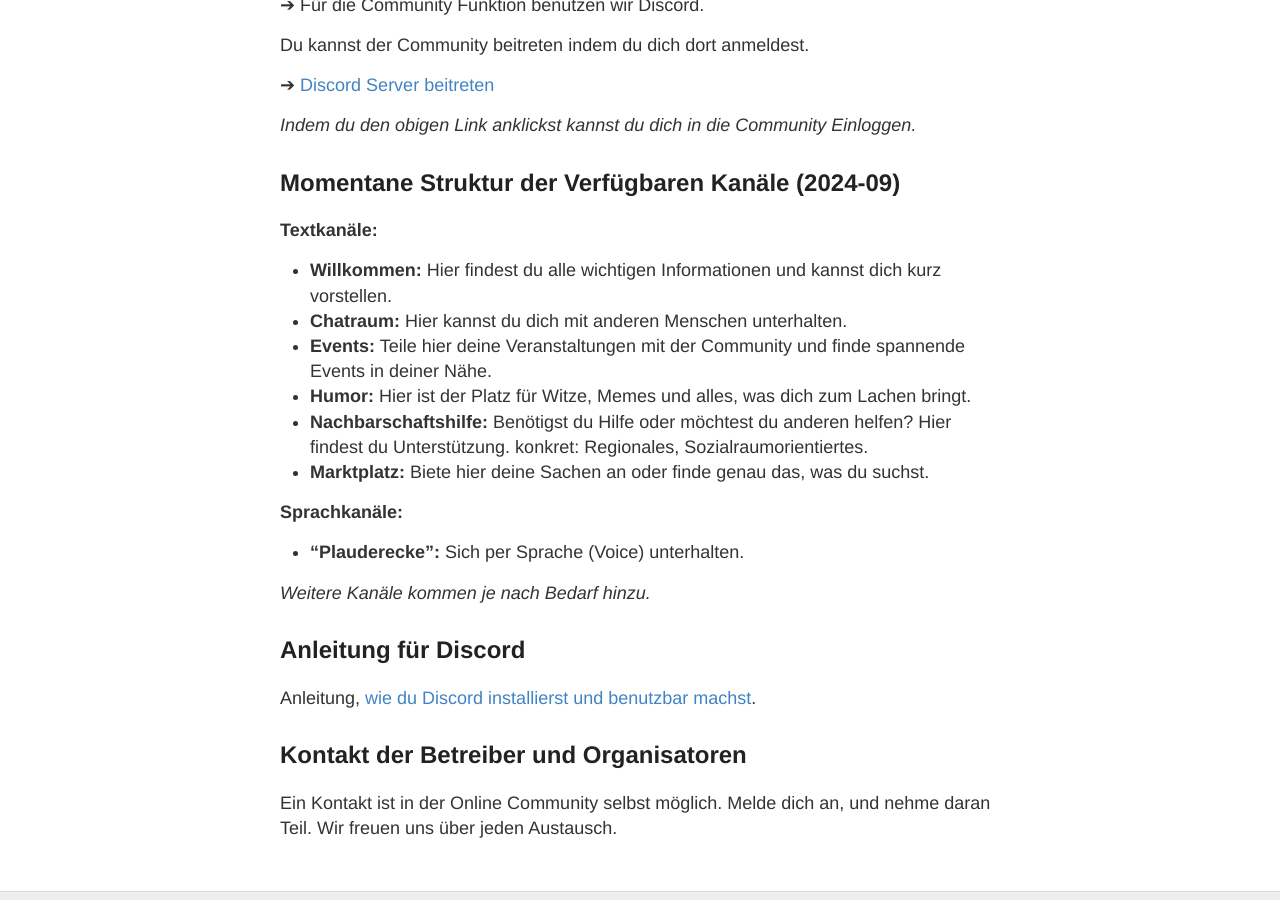
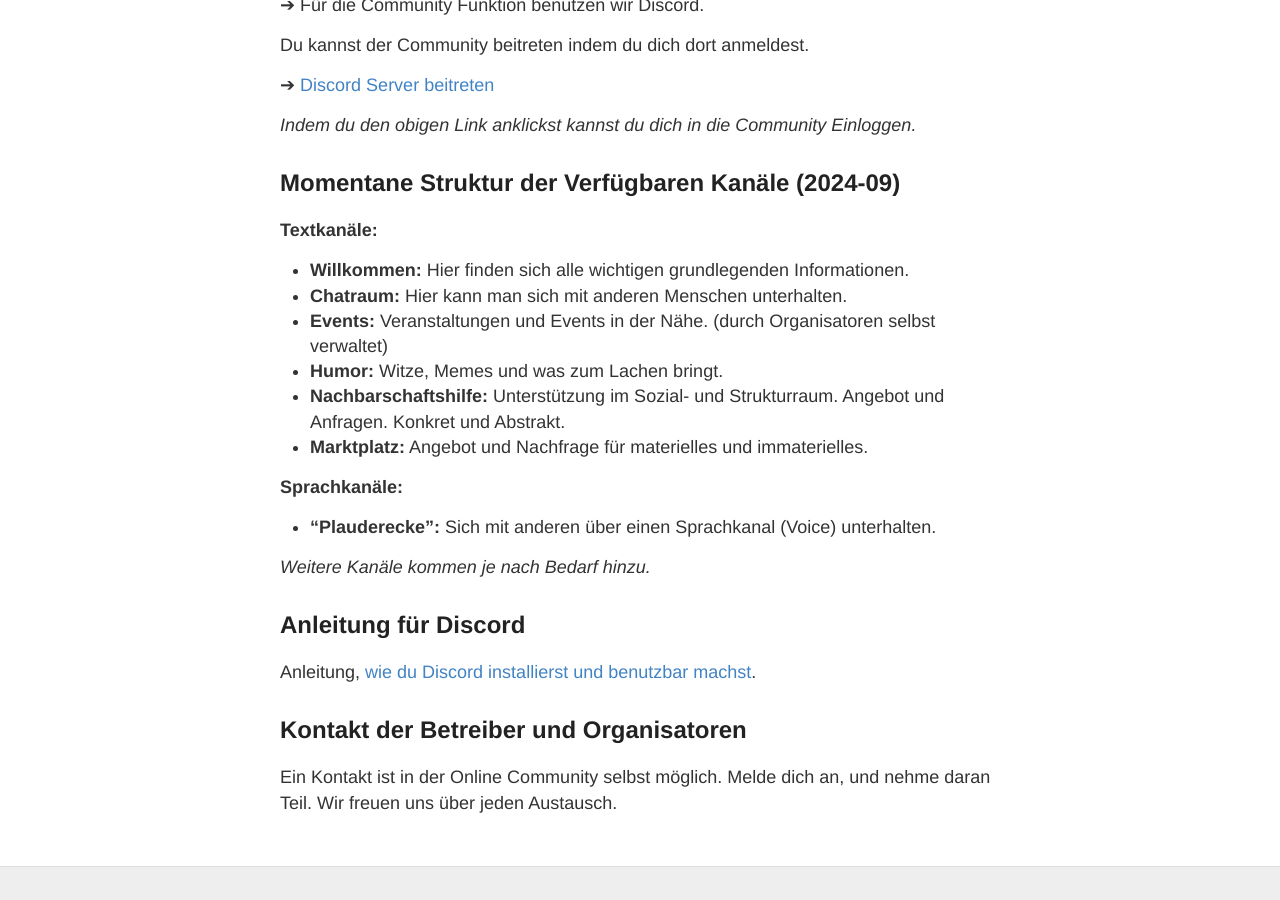
Before and after one commit to filstal/gingen, a Jekyll site: the page built from community.md, in a window 1280 px wide and 900 px high, scrolled down 419 px. Built offline with Jekyll 4.4.1, drawn with Linux system fonts in a browser that asks for light colours.

Commit message:
Update community.md

```diff
--- a/community.md
+++ b/community.md
@@ -22,16 +22,16 @@
 
 **Textkanäle:**
 
-- **Willkommen:** Hier findest du alle wichtigen Informationen und kannst dich kurz vorstellen.
-- **Chatraum:** Hier kannst du dich mit anderen Menschen unterhalten.
-- **Events:** Teile hier deine Veranstaltungen mit der Community und finde spannende Events in deiner Nähe.
-- **Humor:** Hier ist der Platz für Witze, Memes und alles, was dich zum Lachen bringt.
-- **Nachbarschaftshilfe:** Benötigst du Hilfe oder möchtest du anderen helfen? Hier findest du Unterstützung. konkret: Regionales, Sozialraumorientiertes.
-- **Marktplatz:** Biete hier deine Sachen an oder finde genau das, was du suchst.
+- **Willkommen:** Hier finden sich alle wichtigen grundlegenden Informationen.
+- **Chatraum:** Hier kann man sich mit anderen Menschen unterhalten.
+- **Events:** Veranstaltungen und Events in der Nähe. (durch Organisatoren selbst verwaltet)
+- **Humor:** Witze, Memes und was zum Lachen bringt.
+- **Nachbarschaftshilfe:** Unterstützung im Sozial- und Strukturraum. Angebot und Anfragen. Konkret und Abstrakt.
+- **Marktplatz:** Angebot und Nachfrage für materielles und immaterielles.
 
 **Sprachkanäle:**
 
-- **"Plauderecke":** Sich per Sprache (Voice) unterhalten.
+- **"Plauderecke":** Sich mit anderen über einen Sprachkanal (Voice) unterhalten.
 
 *Weitere Kanäle kommen je nach Bedarf hinzu.*
 
```
